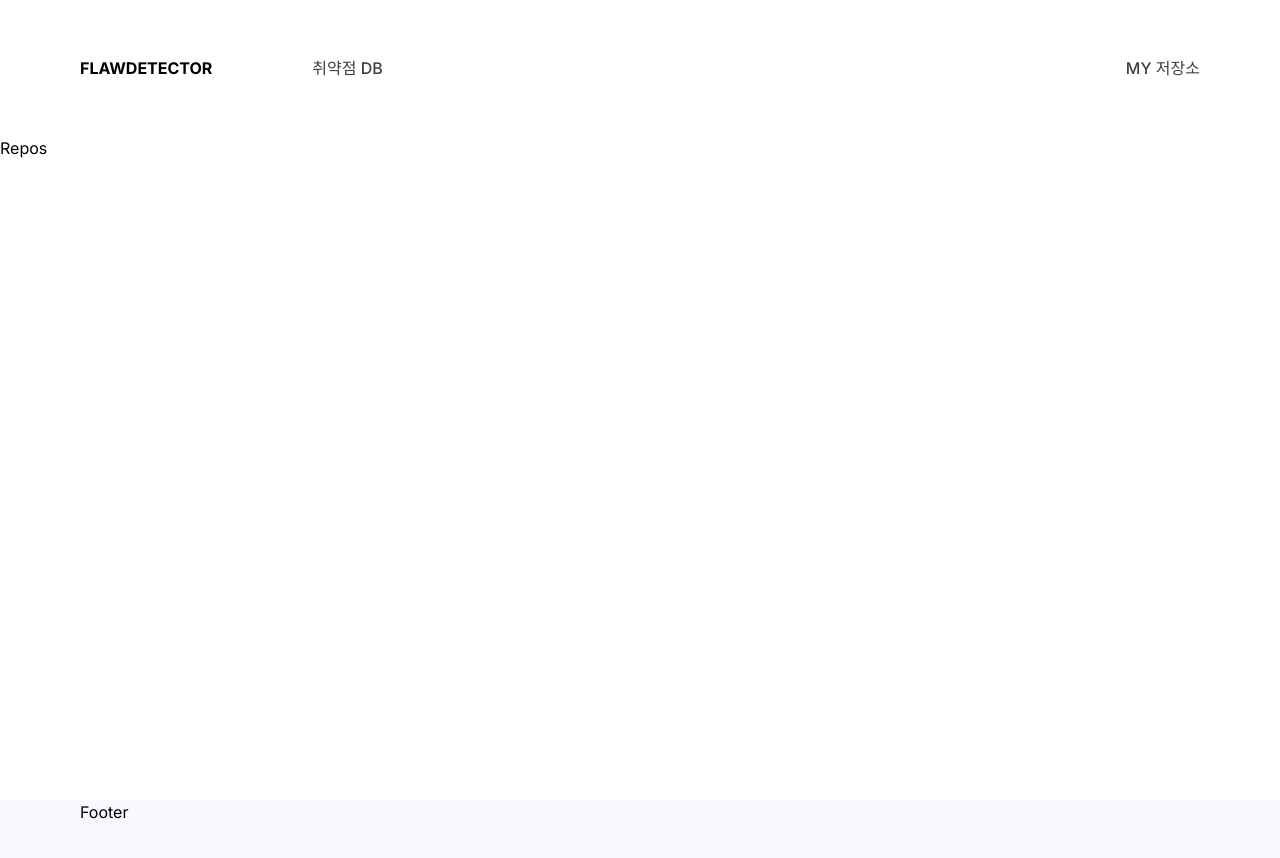
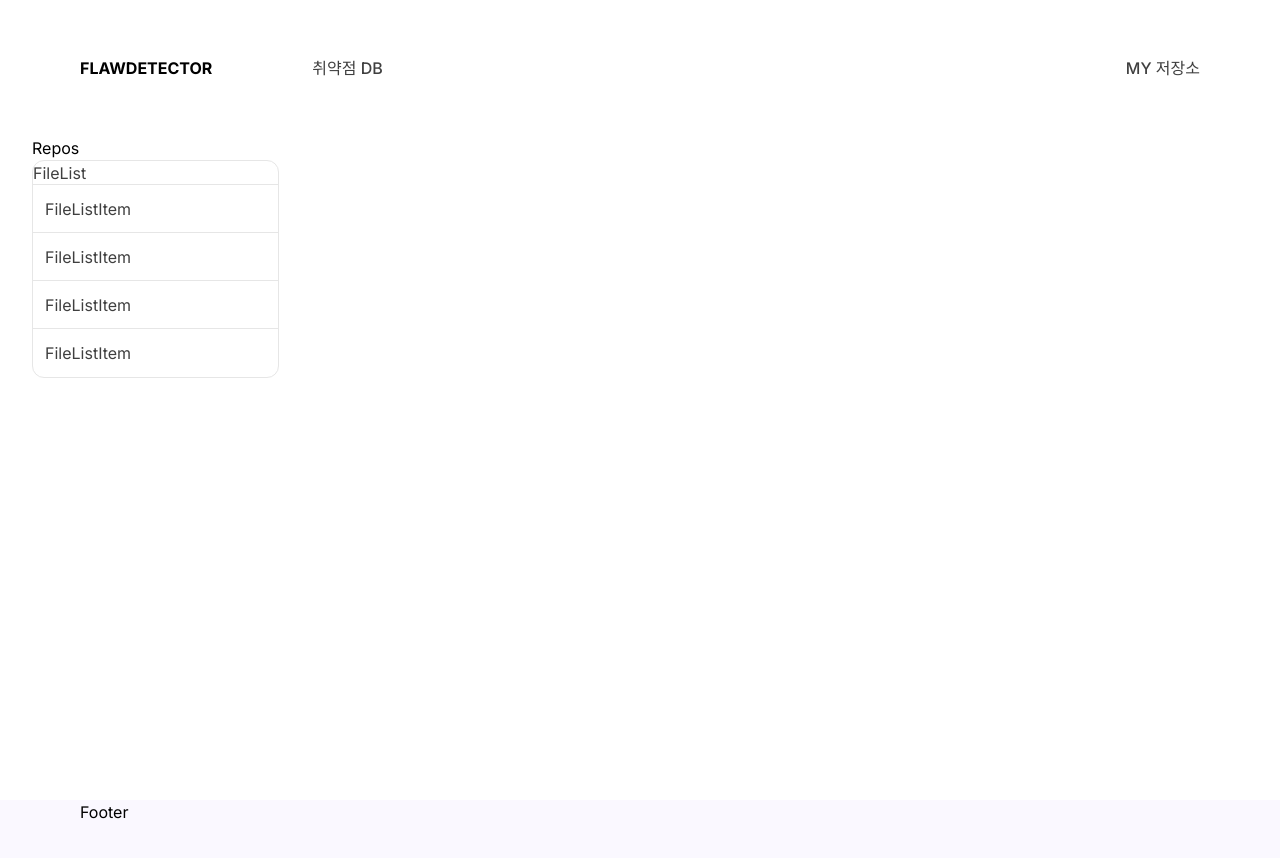
Before and after one commit to luc7yvicky/flaw-detector, a Next.js app: page /repos in a window 1280 px wide. Shown: the top 858 px of the page. Built offline with nearby package versions, Linux system fonts and the light colour scheme.

Commit message:
Feat : 파일리스트 컴포넌트 생성

```diff
--- a/src/app/(detect)/repos/page.tsx
+++ b/src/app/(detect)/repos/page.tsx
@@ -1,7 +1,10 @@
+import FileList from "@/components/analyze/FileList";
+
 export default function Repos() {
   return (
-    <>
+    <section className="ml-8">
       <h1>Repos</h1>
-    </>
+      <FileList />
+    </section>
   );
 }
--- /dev/null
+++ b/src/components/analyze/FileList.tsx
@@ -0,0 +1,15 @@
+import FileListItem from "./FileListItem";
+
+export default function FileList() {
+  return (
+    <>
+      <ul className="block border-line-light rounded-[12px] border max-w-[247px] text-gray-dark">
+        FileList
+        <FileListItem />
+        <FileListItem />
+        <FileListItem />
+        <FileListItem />
+      </ul>
+    </>
+  );
+}
--- /dev/null
+++ b/src/components/analyze/FileListItem.tsx
@@ -0,0 +1,7 @@
+export default function FileListItem() {
+  return (
+    <>
+      <li className="border-t border-line-light p-3 -mt-[1px] cursor-pointer">FileListItem</li>
+    </>
+  );
+}
--- a/tailwind.config.ts
+++ b/tailwind.config.ts
@@ -56,6 +56,9 @@ const config: Config = {
           10: "#E6E6E6",
           5: "#F3F3F3",
         },
+        line: {
+          light: "#E6E6E6"
+        }
       },
     },
   },
```
